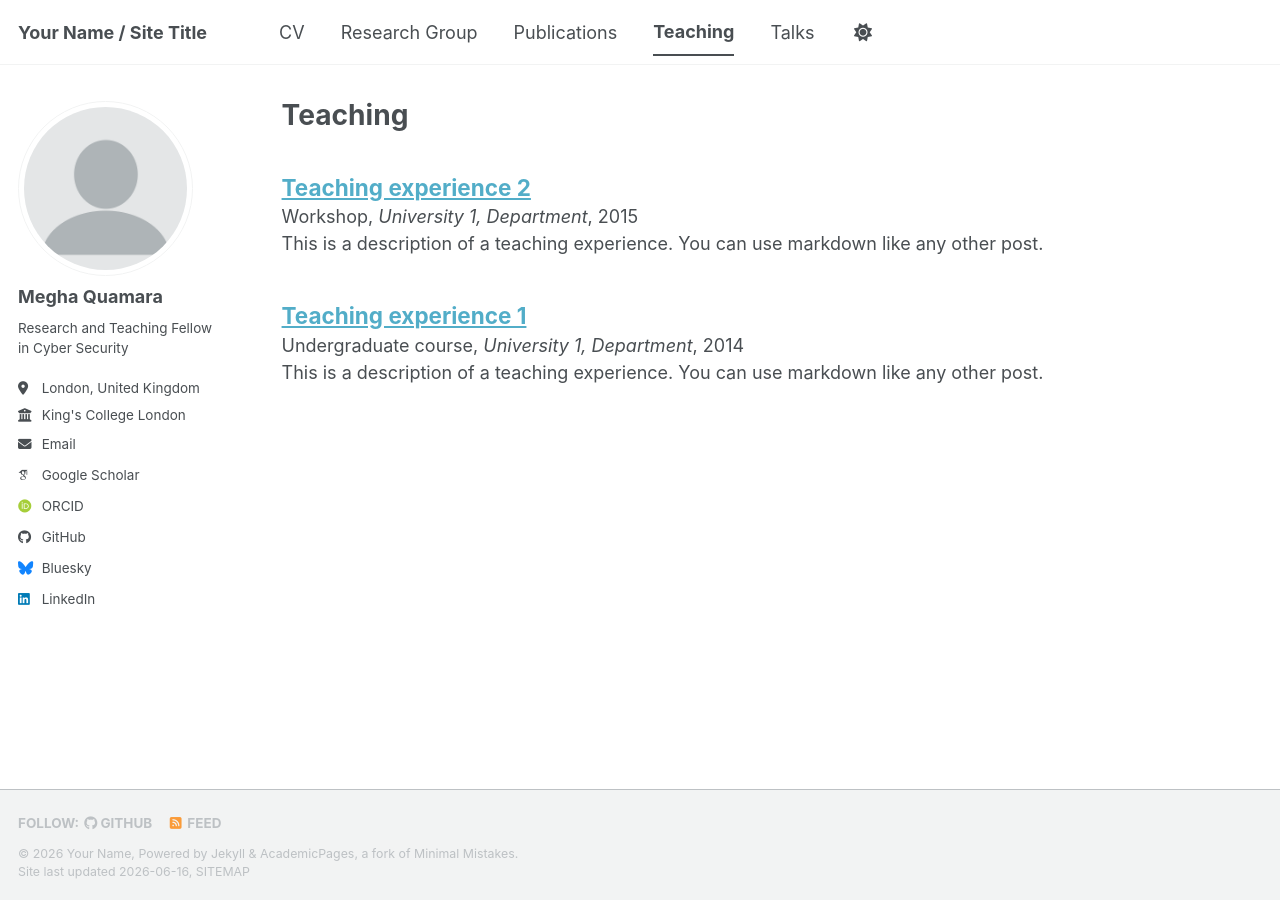
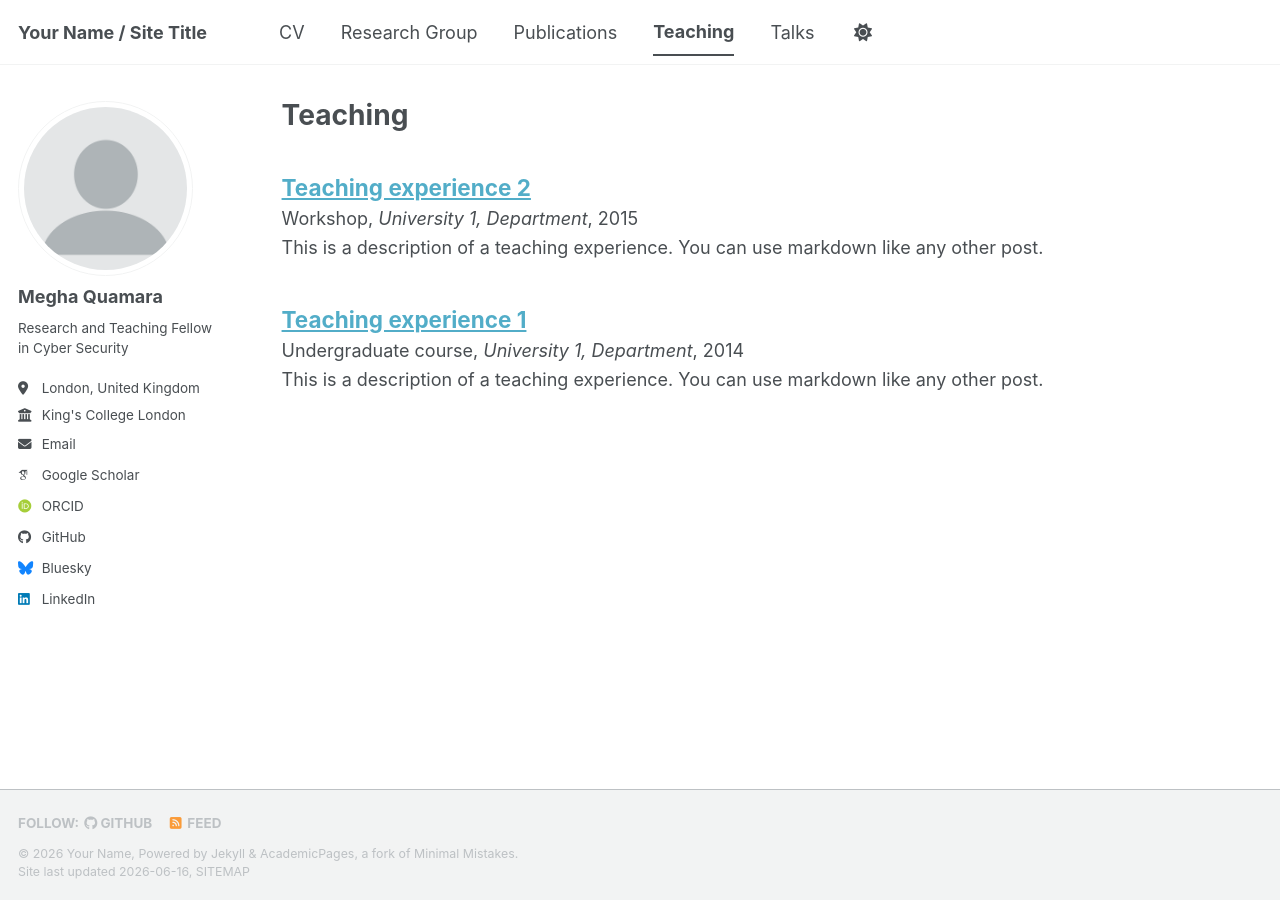
Before and after one commit to meghaquamara/personal-website, a Jekyll site: the page built from _pages/teaching.html, in a window 1280 px wide. Built offline with Jekyll 4.4.1, drawn with Linux system fonts in a browser that asks for light colours; some web fonts are replaced; a script bundle is joined from its source files by our own code; library files that are not in the unit come from our copies.

Commit message:
Update main.scss

```diff
--- a/assets/css/main.scss
+++ b/assets/css/main.scss
@@ -43,9 +43,10 @@
 ;
 
 .archive__item-title {
-    margin-bottom: 0.1em;
+    margin-bottom: 0.15em;
 }
 
 .archive__item p {
-    margin: 0;
+    margin-top: 0.15em;
+    margin-bottom: 0.15em;
 }
```
